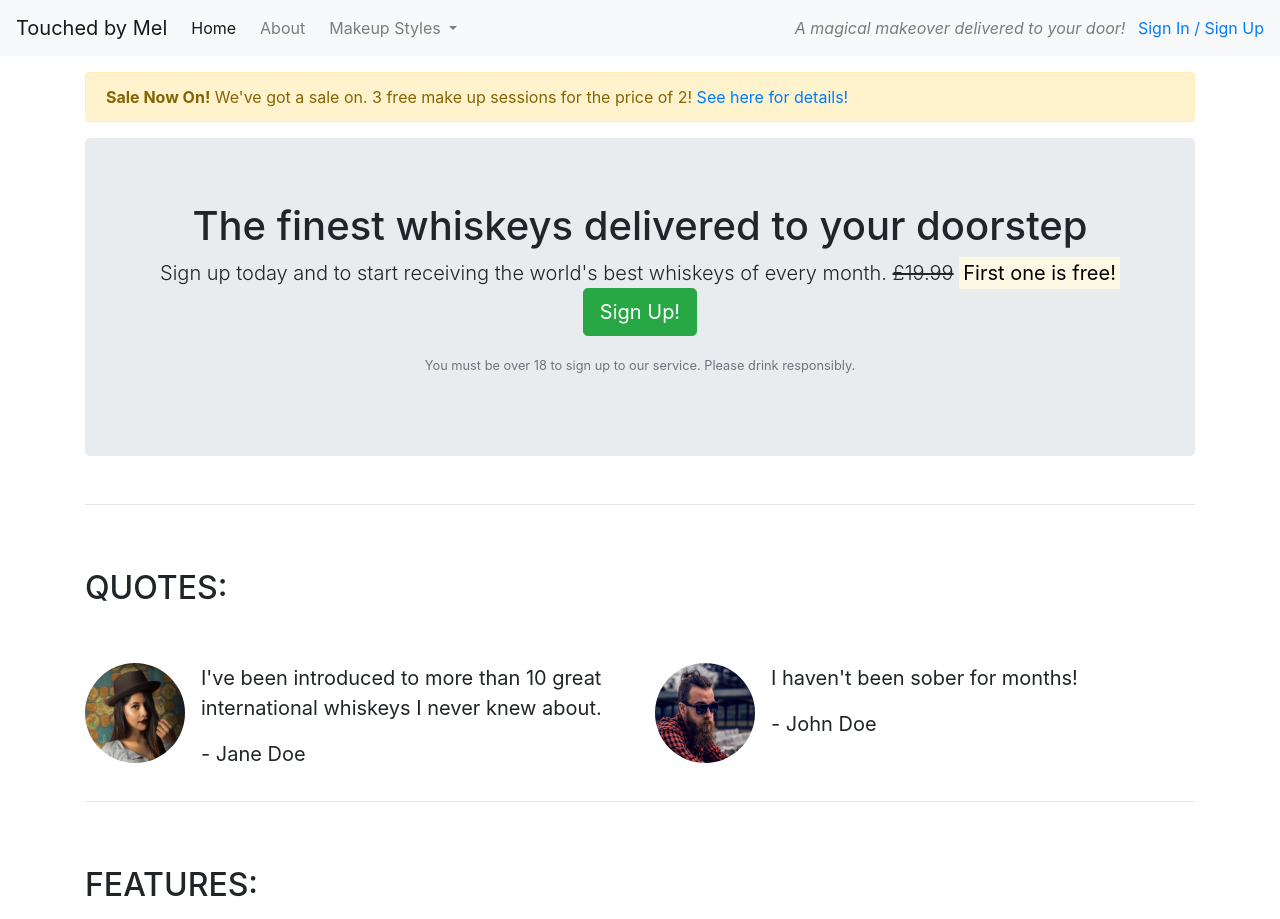
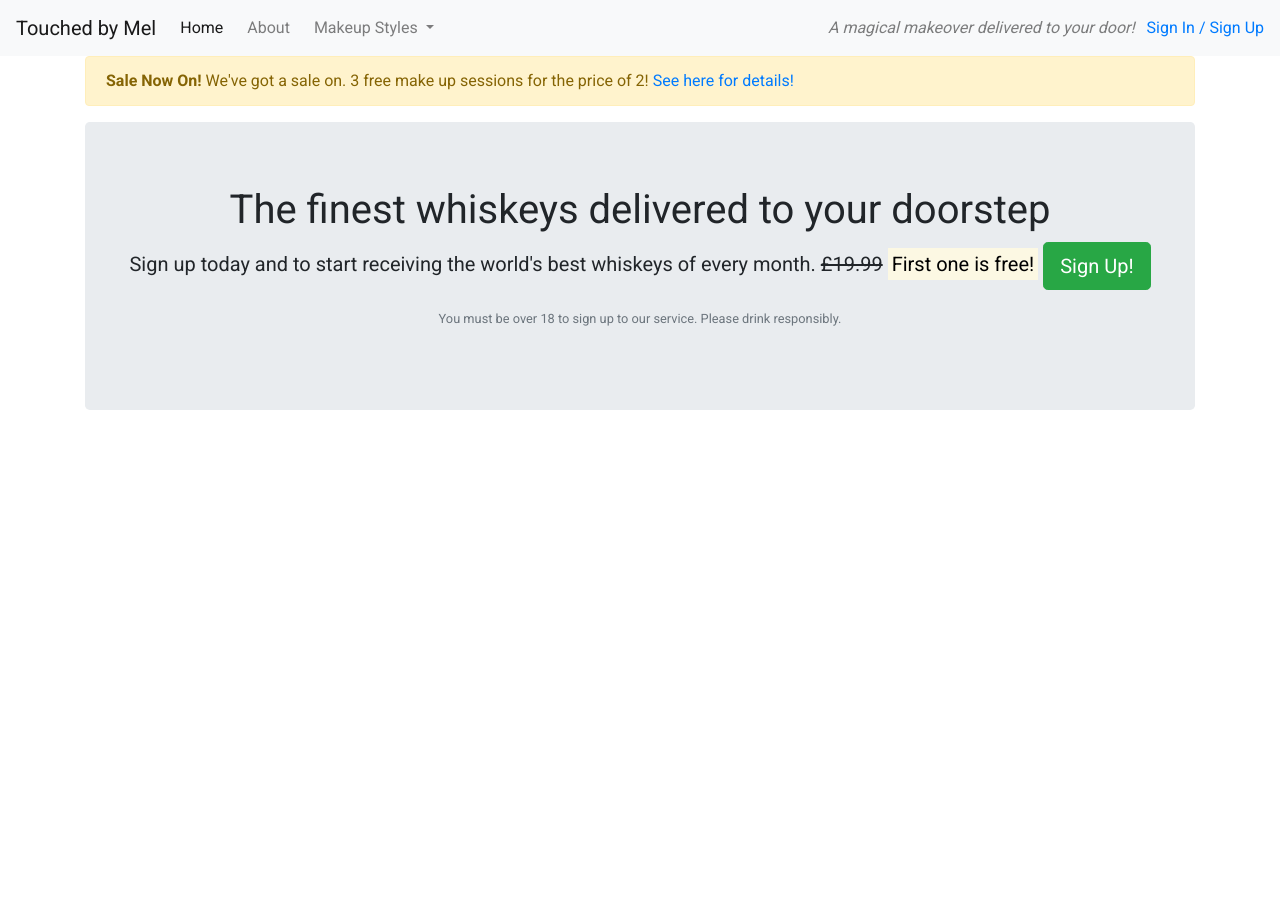
Before and after one commit to Dilsv/tocuhedbymel, a plain HTML site: page index.html in a window 1280 px wide. Shown: the top 919 px of the page. Drawn offline with nearby package versions, Linux system fonts and the light colour scheme.

Commit message:
Add features container, callout container, alert container and quotes container

```diff
--- a/css/style.css
+++ b/css/style.css
@@ -1,3 +1,19 @@
 body {
-    background-color: blue;
+    font-family: 'Roboto', sans-serif;
 }
+
+.alert-container {
+
+}
+
+.callout-container {
+    height: 100vh;
+}
+
+.quotes-container {
+
+}
+
+.features-container {
+
+}
--- a/index.html
+++ b/index.html
@@ -2,10 +2,14 @@
 <html lang="en">
 <head>
     <meta charset="UTF-8">
+    <title>Touched by Mel</title>
     <meta name="viewport" content="width=device-width, initial-scale=1.0">
     <link rel="stylesheet" href="https://cdn.jsdelivr.net/npm/bootstrap@4.1.3/dist/css/bootstrap.min.css" integrity="sha384-MCw98/SFnGE8fJT3GXwEOngsV7Zt27NXFoaoApmYm81iuXoPkFOJwJ8ERdknLPMO" crossorigin="anonymous">
     <link rel="stylesheet" href="https://use.fontawesome.com/releases/v5.6.1/css/all.css" integrity="sha384-gfdkjb5BdAXd+lj+gudLWI+BXq4IuLW5IT+brZEZsLFm++aCMlF1V92rMkPaX4PP" crossorigin="anonymous">
-    <title>Touched by Mel</title>
+    <link href="https://fonts.googleapis.com/css?family=Roboto:400,700" rel="stylesheet">
+
+    <link rel="stylesheet" href="css/style.css" type="text/css" />
+
 </head>
 <body>
     <nav class="navbar navbar-light bg-light navbar-expand-sm">
@@ -41,7 +45,7 @@
             <a href="/login">Sign In / Sign Up</a>
         </div>
     </nav>
-    <article class="container mt-3">
+    <div class="container alert-container">
         <div class="row">
             <div class="col-12">
                 <div class="alert alert-warning">
@@ -50,6 +54,8 @@
                 </div>
             </div>
         </div>
+    </div>
+        <div class="container callout-container">
         <!-- Callout -->
         <div class="row">
             <div class="col-12">
@@ -69,9 +75,10 @@
             </div>
         </div>
         <!-- /.callout -->
-        <hr>
+    </div>
 
         <!-- Quotes -->
+            <div class="container quotes-container">
             <section class="quotes">
             <div class="row">
                 <div class="col-12 my-5">
@@ -109,9 +116,10 @@
             </div>
             </section>
         <!-- / .quotes -->
-        <hr>
+    </div>
 
         <!-- Features -->
+        <div class="features-container">
             <section class="features">
                 <div class="row">
                     <div class="col-12 my-5">
@@ -143,7 +151,7 @@
                 </div>
             </section>
         <!-- /.features -->
-    </article>
+        </div>
 
         <div class="modal" tabindex="-1" id="signUpModal" role="dialog">
             <div class="modal-dialog" role="document">
```
Lines whose indentation alone changed are shown as unchanged.
